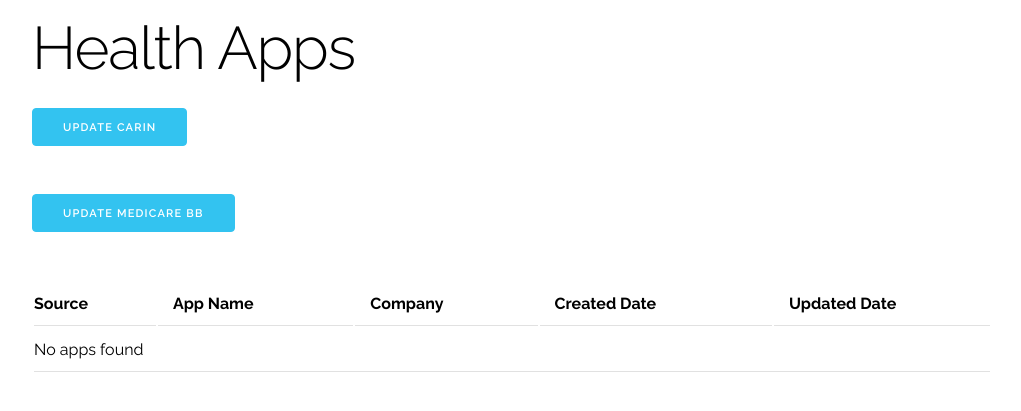
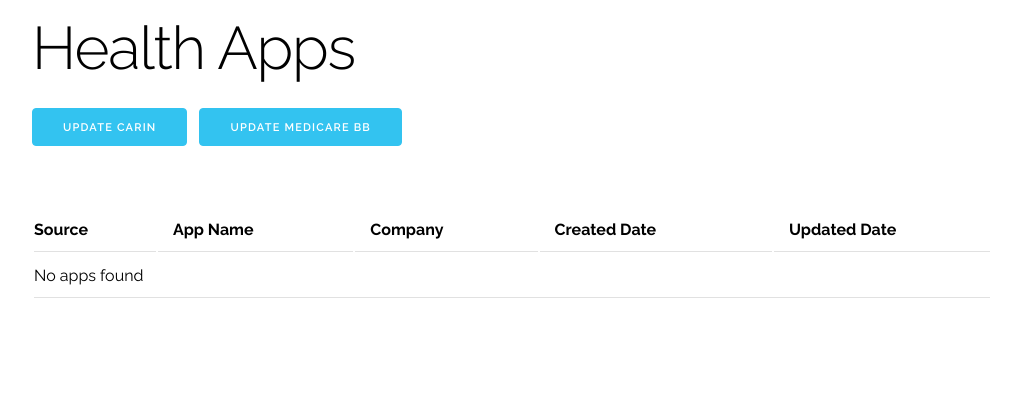
Before and after one commit to rodneygauna/H3O_Inferno, a Flask app: page /healthapps in a window 1280 px wide. Shown: the part 60-471 px from the top of the page, without its empty margins (128-1149 px from the left). Run offline with Flask 3, Linux system fonts and the light colour scheme; the visitor is signed in with stand-in values (Sample User, id 1); data that the repository does not hold is empty; some libraries are stand-ins or nearby versions.

Commit message:
form button group styling

```diff
--- a/src/static/css/style.css
+++ b/src/static/css/style.css
@@ -255,6 +255,20 @@
     background-color: #ececec;
 }
 
+/* Button Group */
+.button-group {
+    display: flex;
+    flex-direction: row;
+    flex-wrap: wrap;
+    justify-content: flex-start;
+    align-items: center;
+    margin-bottom: 1rem;
+}
+
+.button-group form {
+    margin-right: 1rem;
+}
+
 /* Small screens */
 @media only screen and (max-width: 600px) {
     .navbar {
```
